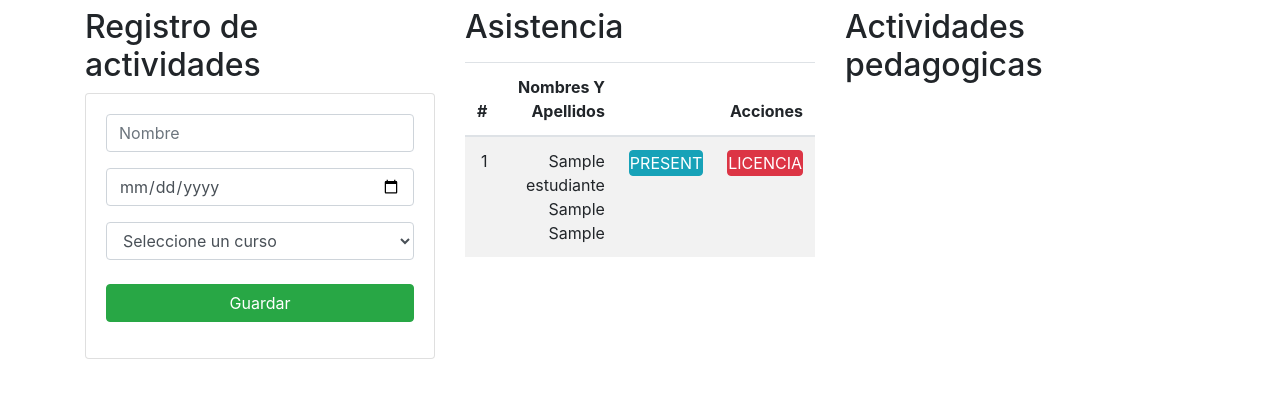
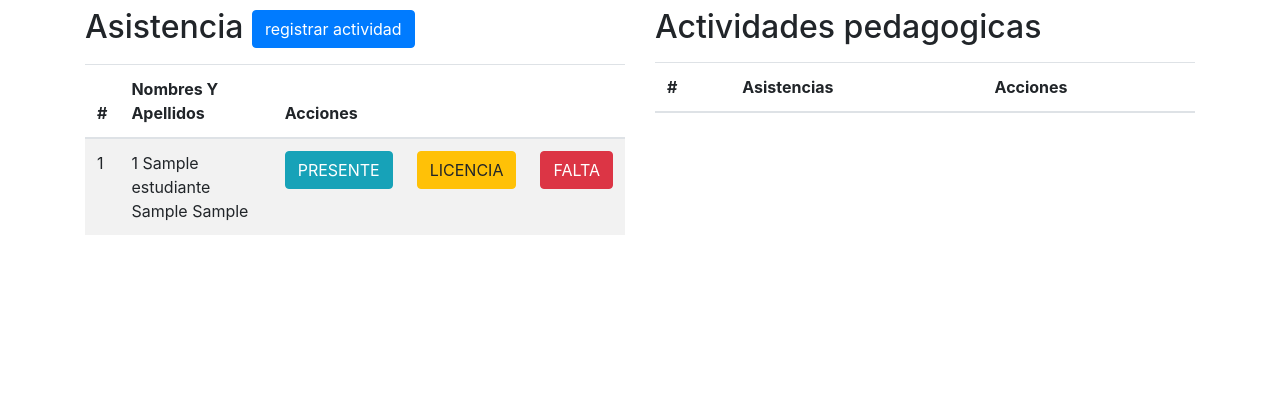
Before and after one commit to kelgithub123/django-r-p, a Django app: page /est/Registro/1 in a window 1280 px wide. Shown: the part 56-454 px from the top of the page. Run offline with Django 3.2, Linux system fonts and the light colour scheme; tables that the repository leaves empty hold one stand-in row (values such as "Sample post"); lists and menus that the app fills with data are empty.

Commit message:
listasok y redireccion

```diff
--- a/Aplicaciones/Cursos/static/css/gestionCursos.css
+++ b/Aplicaciones/Cursos/static/css/gestionCursos.css
@@ -1,6 +1,5 @@
 th,
 td {
   padding: 0%;
-  text-align: right;
   vertical-align: middle;
 }
--- a/Aplicaciones/Cursos/static/js/gestionCursos.js
+++ b/Aplicaciones/Cursos/static/js/gestionCursos.js
@@ -1,3 +1,5 @@
+var message_ele = document.getElementById("message_container");
+
 (function () {
 
     const btnEliminacion = document.querySelectorAll(".btnEliminacion");
@@ -11,4 +13,9 @@
         });
     });
 
-})();
+}
+);
+
+setTimeout(function(){
+   message_ele.style.display = "none";
+}, 3000);
--- a/Aplicaciones/Cursos/templates/base.html
+++ b/Aplicaciones/Cursos/templates/base.html
@@ -38,4 +38,13 @@
     </script>
     <script src="{% static 'js/gestionCursos.js' %}"></script>
 </body>
+<script>
+    var message_ele = document.getElementById("message_container");
+setTimeout(function(){
+   message_ele.style.display = "none";
+}, 3000);
+function clickEnviar(boton) {
+  boton.classList.add('disabled');
+}
+</script>
 </html>
--- a/Aplicaciones/Estudiantes/models.py
+++ b/Aplicaciones/Estudiantes/models.py
@@ -1,7 +1,7 @@
 from django.db import models
-from django.utils import timezone
+from django.utils import timezone,dates
 from ..Cursos.models import *
-
+import datetime
 # Create your models here.
 class Estudiante(models.Model):
     idest=models.AutoField(primary_key=True)
@@ -15,11 +15,32 @@ class Estudiante(models.Model):
         return texto.format(self.nombre, self.paterno)
 
 class ListaAsistencias(models.Model):
-    idasist=models.AutoField(primary_key=True)
-    idest4lista=models.ForeignKey(Estudiante,on_delete=models.CASCADE)
-    fecha=models.DateTimeField(default=timezone.now, editable=False)
-    permisos=models.CharField(max_length=1)
+    fecha=datetime.date.today()
+    format = fecha.strftime('%Y'+'-'+'%m'+'-'+'%d')
+    idAsist=models.AutoField(primary_key=True)
+    idestAsist=models.ForeignKey(Estudiante,on_delete=models.CASCADE)
+    fechaAsist=models.DateField(default=fecha, editable=True)
+    valorAsist=models.PositiveSmallIntegerField(default=0)
 
     def __str__(self):
         texto = "{0} ({1}) {2}"
-        return texto.format(self.idasist, self.idest4lista.idest,self.fecha)
+        return texto.format(self.idAsist, self.idestAsist.idest,self.valorAsist)
+
+class Actividades(models.Model):
+    idact=models.AutoField(primary_key=True)
+    nombreAct=models.CharField(max_length=25)
+    fechaAct=models.DateTimeField(editable=True)
+
+    def __str__(self):
+        texto = "{0} ({1}) {2}"
+        return texto.format(self.idact, self.nombreAct,self.fechaAct)
+
+class Notas(models.Model):
+    idnota=models.AutoField(primary_key=True)
+    idAct=models.ForeignKey(Actividades,on_delete=models.CASCADE)
+    valorNota=models.IntegerField()
+    fechaNota=models.DateTimeField(default=timezone.now, editable=False)
+
+    def __str__(self):
+        texto = "{0} ({1}) {2} {3}"
+        return texto.format(self.idnota, self.idAct,self.fechaNota, self.valorNota)
--- a/Aplicaciones/Estudiantes/templates/RegistroEst.html
+++ b/Aplicaciones/Estudiantes/templates/RegistroEst.html
@@ -2,67 +2,89 @@
 {% block title %} Gestión de Cursos {% endblock %}
 {% block body %}
 <div class="row">
-    <div class="col-sm-12 col-md-6 col-lg-4 col-xl-4">
-        <h2>Registro de actividades</h2>
-        <div class="card">
-            <div class="card-body">
-                <form action="../registrarEst/" method="POST">{% csrf_token %}
-                    <div class="form-group">
-                        <input type="text" id="txtNombre" name="txtNombre" class="form-control" placeholder="Nombre" maxlength="15" required>
-                    </div>
-                    <div class="form-group">
-                        <input type="date" id="txtfecha" name="txtfecha" class="form-control" placeholder="fecha" required>
-                    </div>
-                    <div>
-                        <select name="txtCurso" id="txtCurso"  class="form-control" required>
-                            <option value="" disabled selected>Seleccione un curso</option>
-                            {% for op in cursos %}
-                            <option  value={{op.codigo}} >{{op.nombre}}</option>
-                            {% endfor %}
-                        </select>
-                    </div>
-                    <br>
-                    <div class="form-group">
-                        <button type="submit" class="btn btn-success btn-block text-white">Guardar</button>
-                    </div>
-                </form>
-            </div>
-        </div>
-    </div>
-    <div class="col-sm-12 col-md-6 col-lg-4 col-xl-4">
+    <div class="col-sm-12 col-md-6 col-lg-8 col-xl-6">
         {% if messages %}
         {% for message in messages %}
-        <div class="alert alert-dismissible alert-success">
+        <div class="alert alert-dismissible alert-success" id="message_container">
             <button type="button" class="close" data-dismiss="alert">&times;</button>
             <strong class="text-dark">{{ message }}</strong>
         </div>
         {% endfor %}
         {% endif %}
-        <h2>Asistencia</h2>
+        <h2>Asistencia
+        <span>
+        <!-- Button trigger modal -->
+        <button type="button" class="btn btn-primary" data-toggle="modal" data-target="#exampleModal">
+        registrar actividad
+        </button>
+        </span>
+        </h2>
         <div class="table-responsive py-2">
             <table class="table table-striped">
                 <thead>
                     <tr>
                         <th>#</th>
                         <th>Nombres Y Apellidos</th>
-                        <th colspan="2">Acciones</th>
+                        <th colspan="3">Acciones</th>
                     </tr>
                 </thead>
                 <tbody>
                     {% for c in Estudiantes %}
                     <tr>
                         <td>{{forloop.counter}}</td>
-                        <td>{{c.nombre}} {{c.paterno}} {{c.materno}}</td>
-                        <td><a href="" style="padding:0px" class="btn btn-info">PRESENT</a></td>
-                        <td><a href="" style="padding:0px" class="btn btn-danger btnEliminacion">LICENCIA</a></td>
+                        <td>{{c.idest}} {{c.nombre}} {{c.paterno}} {{c.materno}}</td>
+                        <td><a href="../Asistencia/{{c.idest}}/{{1}}" class="btn btn-info" onclick="clickEnviar(this)">PRESENTE</a></td>
+                        <td><a href="../Asistencia/{{c.idest}}/{{2}}" class="btn btn-warning">LICENCIA</a></td>
+                        <td><a href="../Asistencia/{{c.idest}}/{{0}}" class="btn btn-danger">FALTA</a></td>
                     </tr>
                     {% endfor %}
                 </tbody>
             </table>
         </div>
     </div>
-    <div class="col-sm-12 col-md-6 col-lg-4 col-xl-4">
+    <div class="col-sm-12 col-md-6 col-lg-4 col-xl-6">
         <h2>Actividades pedagogicas</h2>
+        <div class="table-responsive py-2">
+          <table class="table table-striped">
+              <thead>
+                  <tr>
+                      <th>#</th>
+                      <th>Asistencias</th>
+                      <th colspan="3">Acciones</th>
+                  </tr>
+              </thead>
+              <tbody>
+                  {% for a in Asistentes %}
+                  <tr>
+                      <td>{{forloop.counter}}</td>
+                      <td>{{a.idestAsist.nombre}} {{a.idestAsist.paterno}} {{a.idestAsist.materno}}</td>
+
+                  </tr>
+                  {% endfor %}
+              </tbody>
+          </table>
+      </div>
     </div>
 </div>
+
+  <!-- Modal -->
+  <div class="modal fade" id="exampleModal" tabindex="-1" role="dialog" aria-labelledby="exampleModalLabel" aria-hidden="true">
+    <div class="modal-dialog" role="document">
+      <div class="modal-content">
+        <div class="modal-header">
+          <h5 class="modal-title" id="exampleModalLabel">Modal title</h5>
+          <button type="button" class="close" data-dismiss="modal" aria-label="Close">
+            <span aria-hidden="true">&times;</span>
+          </button>
+        </div>
+        <div class="modal-body">
+          ...
+        </div>
+        <div class="modal-footer">
+          <button type="button" class="btn btn-secondary" data-dismiss="modal">Close</button>
+          <button type="button" class="btn btn-primary">Save changes</button>
+        </div>
+      </div>
+    </div>
+  </div>
 {% endblock %}
--- a/Aplicaciones/Estudiantes/urls.py
+++ b/Aplicaciones/Estudiantes/urls.py
@@ -9,5 +9,6 @@ urlpatterns = [
     path('registrarEst/', views.registrarEst),
     path('editarEst/<idest>', views.editarEst),
     path('Registro/<curso>', views.registro),
+    path('Asistencia/<idest>/<valor>', views.registrarAsist),
     path('eliminarEst/<codigo>', views.eliminarEst)
 ]
--- a/Aplicaciones/Estudiantes/views.py
+++ b/Aplicaciones/Estudiantes/views.py
@@ -1,5 +1,6 @@
+import datetime
 from django.shortcuts import render,redirect
-from .models import Estudiante
+from .models import Estudiante,ListaAsistencias,Notas,Actividades
 from ..Cursos.models import Curso
 from django.contrib import messages
 # Create your views here.
@@ -18,14 +19,15 @@ def ListaEstCurso(request,codigo):
 
 def registro(request,curso):
     EstudListados = Estudiante.objects.filter(idcur=curso)
-    return render(request, "RegistroEst.html",{"Estudiantes": EstudListados})
+    fecha=datetime.date.today()
+    Asistencias=ListaAsistencias.objects.filter(fechaAsist=fecha)
+    return render(request, "RegistroEst.html",{"Estudiantes": EstudListados,"Asistentes":Asistencias})
 
 def registrarEst(request):
     nom = request.POST['txtNombre']
     pat = request.POST['txtPaterno']
     mat = request.POST['txtMaterno']
     idcurso = Curso.objects.get(codigo=request.POST['txtCurso'])
-
     estudiante = Estudiante.objects.create(idcur=idcurso,nombre=nom,paterno=pat,materno=mat)
     messages.success(request, 'Estudiante registrado!')
     return redirect('/est/listaCurso/'+str(idcurso.codigo))
@@ -40,16 +42,13 @@ def editarEst(request,idest):
     pat = request.POST['txtPaterno']
     mat = request.POST['txtMaterno']
     idcurso = Curso.objects.get(codigo=request.POST['txtCurso'])
-
     Est = Estudiante.objects.get(idest=idest)
     Est.nombre = nom
     Est.paterno = pat
     Est.materno = mat
     Est.idcur=idcurso
     Est.save()
-
     messages.success(request, '¡Datos actualizados!')
-
     return redirect('../listaCurso/'+str(idcurso.codigo))
 
 def eliminarEst(request,codigo):
@@ -58,3 +57,10 @@ def eliminarEst(request,codigo):
     Est.delete()
     messages.success(request, '¡Estudiante eliminado!')
     return redirect('/est/listaCurso/'+str(idcurso.codigo))
+
+def registrarAsist(request,idest,valor):
+    Est = Estudiante.objects.get(idest=idest)
+    idcurso = str(Est.idcur.codigo)
+    messages.success(request, 'asistencia registrada')
+    Asist = ListaAsistencias.objects.create(idestAsist=Est,valorAsist=valor)
+    return redirect('/est/Registro/'+str(idcurso))
```
Also changed, not shown: Aplicaciones/Estudiantes/admin.py (+8 -2 lines), Aplicaciones/Estudiantes/migrations/0010_actividades_notas.py (added), Aplicaciones/Estudiantes/migrations/0011_auto_20230304_1915.py (added), Aplicaciones/Estudiantes/migrations/0012_alter_notas_fechanota.py (added), Aplicaciones/Estudiantes/migrations/0013_rename_idestlista_listaasistencias_idestasist.py (added), Aplicaciones/Estudiantes/migrations/0014_alter_listaasistencias_fechaasist.py (added), Aplicaciones/Estudiantes/migrations/0015_alter_listaasistencias_fechaasist.py (added), Aplicaciones/Estudiantes/migrations/0016_alter_listaasistencias_fechaasist.py (added), Aplicaciones/Estudiantes/migrations/0017_alter_listaasistencias_fechaasist.py (added), Aplicaciones/Estudiantes/migrations/0018_alter_listaasistencias_fechaasist.py (added), Aplicaciones/Estudiantes/migrations/0019_alter_listaasistencias_fechaasist.py (added), 1 other file.
